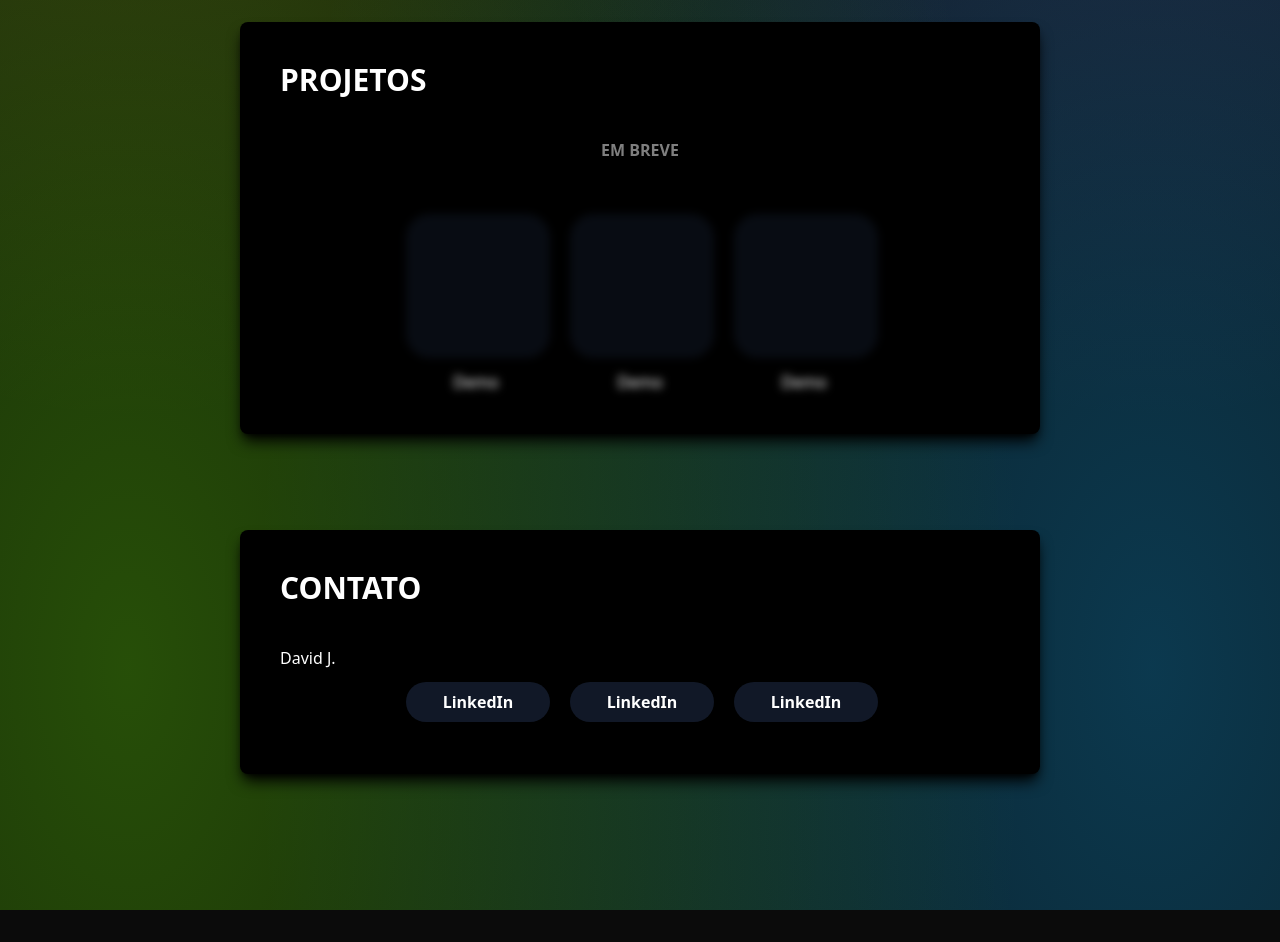
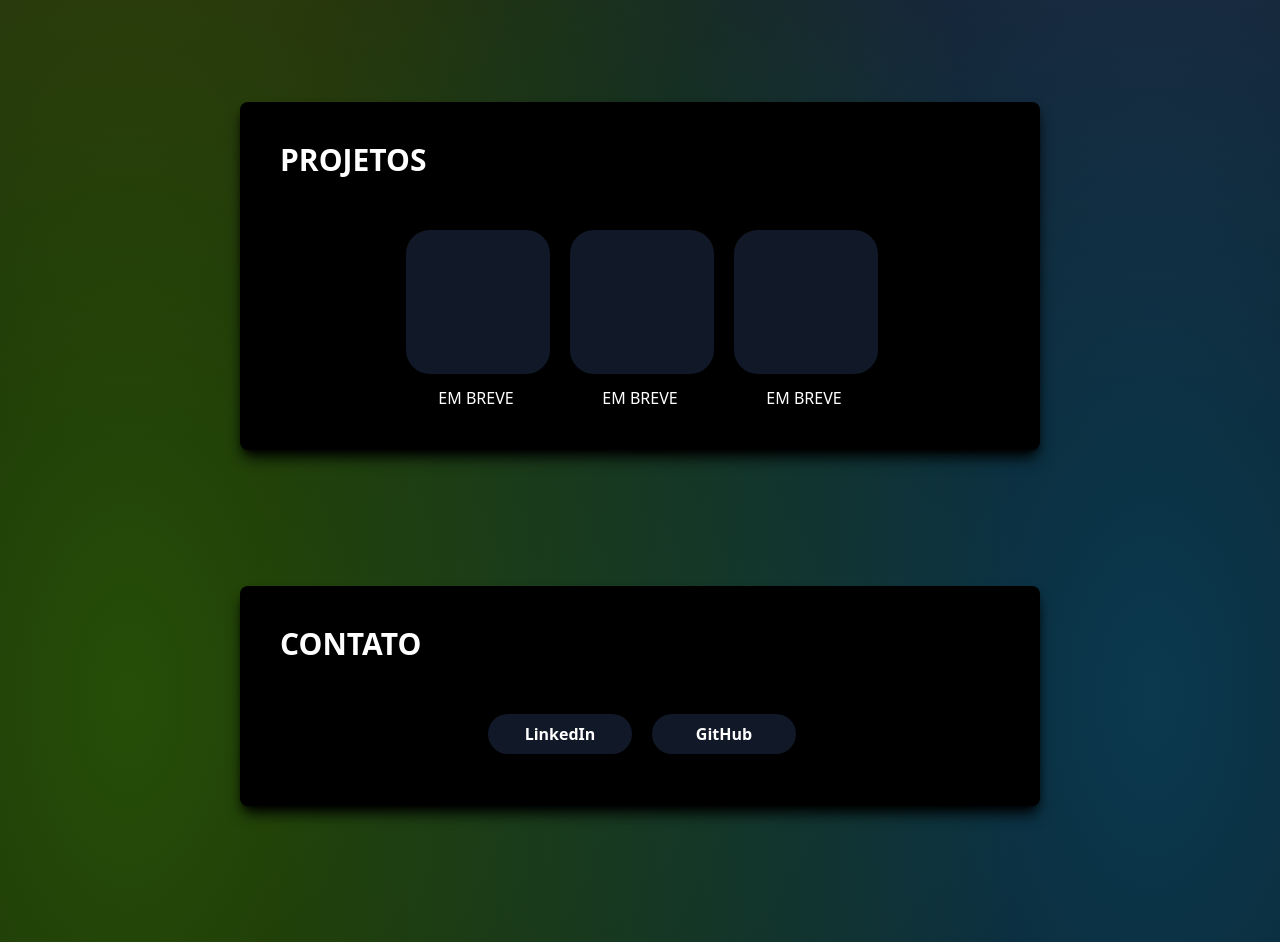
Before and after one commit to davidwjdev/site, a Vue app: page / in a window 1280 px wide. Shown: the part 1520-2462 px from the top of the page. Before the commit the page ends 2430 px from the top, so only its background shows below. Built offline with nearby package versions, Linux system fonts and the light colour scheme.

Commit message:
ajuste layout

```diff
--- a/src/App.vue
+++ b/src/App.vue
@@ -24,8 +24,8 @@ export default {
 };
 </script>
 <template>
-  <div class="">
-    <header class="header shadow shadow-black sticky top-0 z-50">
+  <div class="sticky top-0">
+    <header class="header shadow shadow-black z-50">
       <div>
         <nav
           class="md:inline sm:transition-opacity sm:ease-in-out sm:delay-150"
@@ -34,7 +34,9 @@ export default {
           <ul
             class="flex sm:text-center sm:flex-col md:flex-row md:justify-end md:mr-10"
           >
-            <a class="sm:p-3 md:p-5" href="#home"><li>Home</li></a>
+            <a class="sm:p-3 md:p-5 visited::bg-white" href="#home"
+              ><li>Home</li></a
+            >
             <a class="sm:p-3 md:p-5" href="#experiencia"
               ><li>Experiencia</li></a
             >
@@ -61,9 +63,14 @@ export default {
   </div>
   <HomeVue id="home" />
   <div class="md:m-10 sm:pt-20 flex flex-col items-center">
-    <ExperienciaVue id="experiencia" />
-    <ProjetosVue id="projetos" />
-    <ContatoVue id="contato" />
+    <div id="experiencia" class="m-5"></div>
+    <ExperienciaVue />
+    <div id="projetos" class="m-5"></div>
+
+    <ProjetosVue />
+    <div id="contato" class="m-5"></div>
+
+    <ContatoVue />
   </div>
 </template>
 
@@ -76,11 +83,11 @@ export default {
   color: rgba(255, 255, 255, 0.5);
   text-decoration: inherit;
 }
-.header a:hover {
+/* .header a:hover {
   color: #ffffff;
   background-color: #0b0b0b;
-}
-.header a:active {
+} */
+/* .header a:visited {
   border-bottom: #66eb00 1px solid;
-}
+} */
 </style>
--- a/src/components/Contato.vue
+++ b/src/components/Contato.vue
@@ -5,59 +5,25 @@
   >
     <h2 class="md:text-3xl sm:text-2xl font-bold m-10">CONTATO</h2>
     <div class="text-base m-10">
-      <div
-        class="badge-base LI-profile-badge"
-        data-locale="pt_BR"
-        data-size="large"
-        data-theme="dark"
-        data-type="HORIZONTAL"
-        data-vanity="davidwjesus"
-        data-version="v1"
-      >
-        <a
-          class="badge-base__link LI-simple-link"
-          href="https://br.linkedin.com/in/davidwjesus?trk=profile-badge"
-          >David J.</a
-        >
-      </div>
-
       <ul class="flex flex-wrap justify-center">
         <li class="flex flex-col transition delay-150 duration-300 ease-in-out">
           <a
-            href=""
-            class="h-10 w-36 m-3 mr-2 p-5 rounded-3xl flex items-center justify-center bg-gray-900"
+            href="https://br.linkedin.com/in/davidwjesus"
+            target="_blank"
+            class="h-10 w-36 m-3 mr-2 p-5 rounded-3xl flex items-center justify-center bg-gray-900 md:hover:bg-gray-700"
           >
             <span class="font-black">LinkedIn</span>
           </a>
         </li>
         <li class="flex flex-col transition delay-150 duration-300 ease-in-out">
           <a
-            href=""
-            class="h-10 w-36 m-3 mr-2 p-5 rounded-3xl flex items-center justify-center bg-gray-900"
+            href="https://github.com/davidwjdev"
+            target="_blank"
+            class="h-10 w-36 m-3 mr-2 p-5 rounded-3xl flex items-center justify-center bg-gray-900 md:hover:bg-gray-700"
           >
-            <span class="font-black">LinkedIn</span>
+            <span class="font-black">GitHub</span>
           </a>
         </li>
-        <li class="flex flex-col transition delay-150 duration-300 ease-in-out">
-          <a
-            href=""
-            class="h-10 w-36 m-3 mr-2 p-5 rounded-3xl flex items-center justify-center bg-gray-900"
-          >
-            <span class="font-black">LinkedIn</span>
-          </a>
-        </li>
-        <!-- <li
-          v-for="(item, index) in conhecimentos"
-          :key="index"
-          class="m-3 mr-2 p-5 rounded-3xl flex items-center bg-gray-900"
-        >
-          <img
-            :src="item.image"
-            :alt="item.title"
-            class="lg:w-10 lg:h-10 sm:w-5 sm:h-5 md:mr-5 sm:mr-1"
-          />
-          <span class="font-black">{{ item.title }}</span>
-        </li> -->
       </ul>
     </div>
   </div>
--- a/src/components/Experiencia.vue
+++ b/src/components/Experiencia.vue
@@ -57,7 +57,7 @@ export default {
           <li
             v-for="(item, index) in experiencias"
             :key="index"
-            class="m-3 mr-2 p-5 rounded-3xl flex items-center bg-gray-900"
+            class="m-3 mr-2 p-5 rounded-3xl flex items-center bg-gray-900 md:hover:bg-gray-700"
           >
             <img
               :src="item.image"
@@ -79,7 +79,7 @@ export default {
           <li
             v-for="(item, index) in conhecimentos"
             :key="index"
-            class="m-3 mr-2 p-5 rounded-3xl flex items-center bg-gray-900"
+            class="m-3 mr-2 p-5 rounded-3xl flex items-center bg-gray-900 md:hover:bg-gray-700"
           >
             <img
               :src="item.image"
--- a/src/components/HelloWorld.vue
+++ /dev/null
@@ -1,40 +0,0 @@
-<script setup>
-import { ref } from 'vue'
-
-defineProps({
-  msg: String,
-})
-
-const count = ref(0)
-</script>
-
-<template>
-  <h1>{{ msg }}</h1>
-
-  <div class="card">
-    <button type="button" @click="count++">count is {{ count }}</button>
-    <p>
-      Edit
-      <code>components/HelloWorld.vue</code> to test HMR
-    </p>
-  </div>
-
-  <p>
-    Check out
-    <a href="https://vuejs.org/guide/quick-start.html#local" target="_blank"
-      >create-vue</a
-    >, the official Vue + Vite starter
-  </p>
-  <p>
-    Install
-    <a href="https://github.com/johnsoncodehk/volar" target="_blank">Volar</a>
-    in your IDE for a better DX
-  </p>
-  <p class="read-the-docs">Click on the Vite and Vue logos to learn more</p>
-</template>
-
-<style scoped>
-.read-the-docs {
-  color: #888;
-}
-</style>
--- a/src/components/Projetos.vue
+++ b/src/components/Projetos.vue
@@ -5,27 +5,27 @@
   >
     <h2 class="md:text-3xl sm:text-2xl font-bold m-10">PROJETOS</h2>
     <div class="text-base m-10">
-      <div class="flex flex-col text-center mb-10">
-        <span class="animate-pulse font-black"> EM BREVE </span>
-      </div>
-      <ul class="flex flex-wrap blur-sm justify-center">
+      <!-- <div class="flex flex-col text-center mb-10">
+        <span class="font-black"> EM BREVE </span>
+      </div> -->
+      <ul class="flex flex-wrap justify-center">
         <li class="flex flex-col">
           <div
-            class="h-36 w-36 m-3 mr-2 p-5 rounded-3xl flex items-center bg-gray-900 animate-pulse"
+            class="h-36 w-36 m-3 mr-2 p-5 rounded-3xl flex items-center bg-gray-900"
           ></div>
-          <span class="text-center">Demo</span>
+          <span class="text-center">EM BREVE</span>
         </li>
         <li class="flex flex-col">
           <div
-            class="h-36 w-36 m-3 mr-2 p-5 rounded-3xl flex items-center bg-gray-900 animate-pulse"
+            class="h-36 w-36 m-3 mr-2 p-5 rounded-3xl flex items-center bg-gray-900"
           ></div>
-          <span class="text-center">Demo</span>
+          <span class="text-center">EM BREVE</span>
         </li>
         <li class="flex flex-col">
           <div
-            class="h-36 w-36 m-3 mr-2 p-5 rounded-3xl flex items-center bg-gray-900 animate-pulse"
+            class="h-36 w-36 m-3 mr-2 p-5 rounded-3xl flex items-center bg-gray-900"
           ></div>
-          <span class="text-center">Demo</span>
+          <span class="text-center">EM BREVE</span>
         </li>
 
         <!-- <li
```
